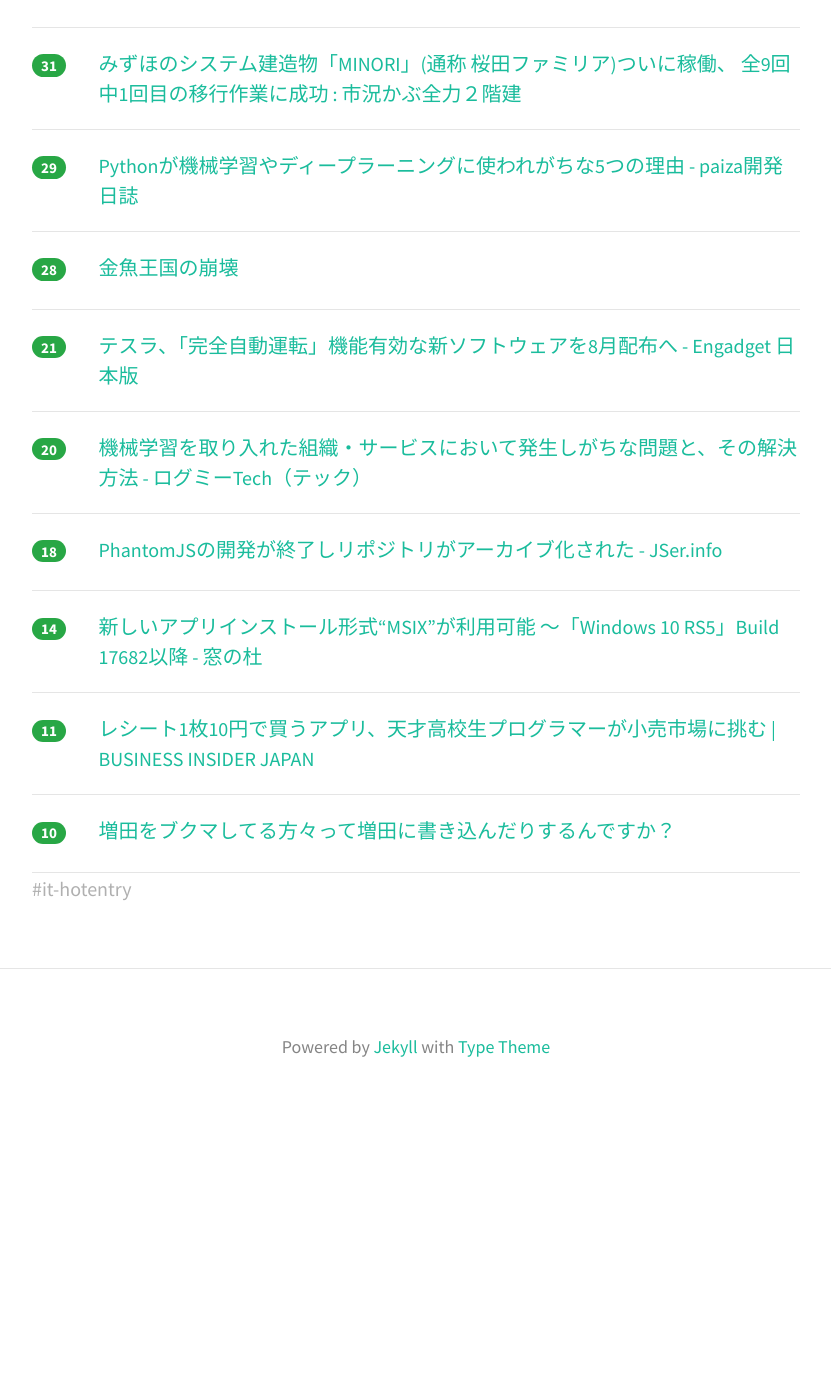
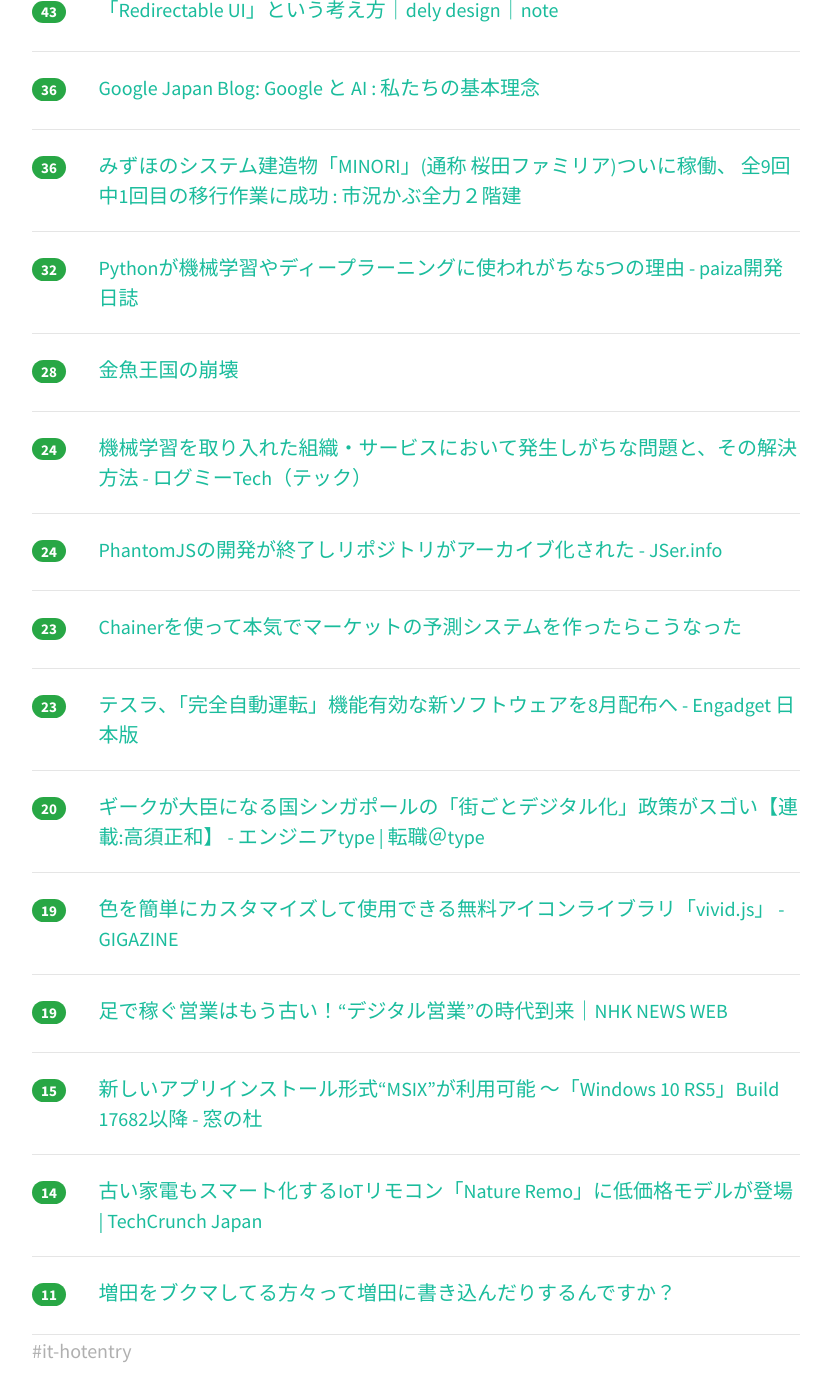
Before and after one commit to yatta47/hatena-matome-site, a Jekyll site: the page built from _posts/2018-06-12-hatena.md, in a window 1280 px wide and 1400 px high, scrolled down 861 px. Shown: the whole window, without its empty margins (224-1055 px from the left). Built offline with Jekyll 4.4.1, drawn with Linux system fonts in a browser that asks for light colours; nearby versions of some CDN libraries; before the commit the page ends 1985 px from its top, so only the background shows below that; some of the changed text lies outside the part shown.

Commit message:
Updated 2018-06-12

```diff
--- a/_posts/2018-06-12-hatena.md
+++ b/_posts/2018-06-12-hatena.md
@@ -1,48 +1,53 @@
 ---
 layout: post
 title:  "2018-06-12 はてぶIT"
-date:   2018-06-12 08:00:42
+date:   2018-06-12 09:02:05
 tags: [it-hotentry]
 ---
-15 件のデータあり
+20 件のデータあり
 
 <hr><div class="row">
-<div class="col-1"><span class="badge badge-pill badge-success h2">231</span></div>
+<div class="col-1"><span class="badge badge-pill badge-success h2">330</span></div>
 <div class="col-11"><a href='http://takagi-hiromitsu.jp/diary/20180610.html' target='_blank'>高木浩光＠自宅の日記 - 懸念されていた濫用がついに始まった刑法19章の2「不正指令電磁的記録に関する罪」</a></div>
 </div>
 <hr>
 <div class="row">
-<div class="col-1"><span class="badge badge-pill badge-success h2">61</span></div>
+<div class="col-1"><span class="badge badge-pill badge-success h2">115</span></div>
 <div class="col-11"><a href='https://www.infoq.com/jp/news/2018/06/microsoft-excel-js-functions' target='_blank'>Microsoft、Excelカスタム関数としてJavaScriptのサポートを発表</a></div>
 </div>
 <hr>
 <div class="row">
-<div class="col-1"><span class="badge badge-pill badge-success h2">40</span></div>
+<div class="col-1"><span class="badge badge-pill badge-success h2">57</span></div>
 <div class="col-11"><a href='https://dev.to/allanmacgregor/vim-is-the-perfect-ide-e80' target='_blank'>Vim Is The Perfect IDE</a></div>
 </div>
 <hr>
 <div class="row">
-<div class="col-1"><span class="badge badge-pill badge-success h2">38</span></div>
+<div class="col-1"><span class="badge badge-pill badge-success h2">55</span></div>
+<div class="col-11"><a href='https://www.businessinsider.jp/post-169009' target='_blank'>レシート1枚10円で買うアプリ、天才高校生プログラマーが小売市場に挑む | BUSINESS INSIDER JAPAN</a></div>
+</div>
+<hr>
+<div class="row">
+<div class="col-1"><span class="badge badge-pill badge-success h2">48</span></div>
 <div class="col-11"><a href='https://togetter.com/li/1236262' target='_blank'>「この世で一番怖いのは失うものが何も無い人」ひろゆきが10年前から唱えてきた『無敵の人』という存在 - Togetter</a></div>
 </div>
 <hr>
 <div class="row">
-<div class="col-1"><span class="badge badge-pill badge-success h2">36</span></div>
+<div class="col-1"><span class="badge badge-pill badge-success h2">43</span></div>
 <div class="col-11"><a href='https://note.mu/dely/n/n3c3cd1dd1ce8' target='_blank'>「Redirectable UI」という考え方｜dely design｜note</a></div>
 </div>
 <hr>
 <div class="row">
-<div class="col-1"><span class="badge badge-pill badge-success h2">35</span></div>
+<div class="col-1"><span class="badge badge-pill badge-success h2">36</span></div>
 <div class="col-11"><a href='https://japan.googleblog.com/2018/06/ai-principles.html' target='_blank'>Google Japan Blog: Google と AI : 私たちの基本理念</a></div>
 </div>
 <hr>
 <div class="row">
-<div class="col-1"><span class="badge badge-pill badge-success h2">31</span></div>
+<div class="col-1"><span class="badge badge-pill badge-success h2">36</span></div>
 <div class="col-11"><a href='http://kabumatome.doorblog.jp/archives/65920716.html' target='_blank'>みずほのシステム建造物「MINORI」(通称 桜田ファミリア)ついに稼働、 全9回中1回目の移行作業に成功 : 市況かぶ全力２階建</a></div>
 </div>
 <hr>
 <div class="row">
-<div class="col-1"><span class="badge badge-pill badge-success h2">29</span></div>
+<div class="col-1"><span class="badge badge-pill badge-success h2">32</span></div>
 <div class="col-11"><a href='https://paiza.hatenablog.com/entry/2018/06/11/Python%E3%81%8C%E6%A9%9F%E6%A2%B0%E5%AD%A6%E7%BF%92%E3%82%84%E3%83%87%E3%82%A3%E3%83%BC%E3%83%97%E3%83%A9%E3%83%BC%E3%83%8B%E3%83%B3%E3%82%B0%E3%81%AB%E4%BD%BF%E3%82%8F%E3%82%8C%E3%81%8C%E3%81%A1' target='_blank'>Pythonが機械学習やディープラーニングに使われがちな5つの理由 - paiza開発日誌</a></div>
 </div>
 <hr>
@@ -52,32 +57,52 @@ tags: [it-hotentry]
 </div>
 <hr>
 <div class="row">
-<div class="col-1"><span class="badge badge-pill badge-success h2">21</span></div>
+<div class="col-1"><span class="badge badge-pill badge-success h2">24</span></div>
+<div class="col-11"><a href='https://logmi.jp/293708' target='_blank'>機械学習を取り入れた組織・サービスにおいて発生しがちな問題と、その解決方法 - ログミーTech（テック）</a></div>
+</div>
+<hr>
+<div class="row">
+<div class="col-1"><span class="badge badge-pill badge-success h2">24</span></div>
+<div class="col-11"><a href='https://jser.info/2018/06/11/phantomjs-ended/' target='_blank'>PhantomJSの開発が終了しリポジトリがアーカイブ化された - JSer.info</a></div>
+</div>
+<hr>
+<div class="row">
+<div class="col-1"><span class="badge badge-pill badge-success h2">23</span></div>
+<div class="col-11"><a href='https://www.slideshare.net/gamella/chainer-101818811' target='_blank'>Chainerを使って本気でマーケットの予測システムを作ったらこうなった</a></div>
+</div>
+<hr>
+<div class="row">
+<div class="col-1"><span class="badge badge-pill badge-success h2">23</span></div>
 <div class="col-11"><a href='https://japanese.engadget.com/2018/06/11/8/' target='_blank'>テスラ、「完全自動運転」機能有効な新ソフトウェアを8月配布へ - Engadget 日本版</a></div>
 </div>
 <hr>
 <div class="row">
 <div class="col-1"><span class="badge badge-pill badge-success h2">20</span></div>
-<div class="col-11"><a href='https://logmi.jp/293708' target='_blank'>機械学習を取り入れた組織・サービスにおいて発生しがちな問題と、その解決方法 - ログミーTech（テック）</a></div>
+<div class="col-11"><a href='https://type.jp/et/feature/6289' target='_blank'>ギークが大臣になる国シンガポールの「街ごとデジタル化」政策がスゴい【連載:高須正和】 - エンジニアtype | 転職＠type</a></div>
 </div>
 <hr>
 <div class="row">
-<div class="col-1"><span class="badge badge-pill badge-success h2">18</span></div>
-<div class="col-11"><a href='https://jser.info/2018/06/11/phantomjs-ended/' target='_blank'>PhantomJSの開発が終了しリポジトリがアーカイブ化された - JSer.info</a></div>
+<div class="col-1"><span class="badge badge-pill badge-success h2">19</span></div>
+<div class="col-11"><a href='https://gigazine.net/news/20180611-vivid-js-icon/' target='_blank'>色を簡単にカスタマイズして使用できる無料アイコンライブラリ「vivid.js」 - GIGAZINE</a></div>
+</div>
+<hr>
+<div class="row">
+<div class="col-1"><span class="badge badge-pill badge-success h2">19</span></div>
+<div class="col-11"><a href='https://www3.nhk.or.jp/news/business_tokushu/2018_0611.html' target='_blank'>足で稼ぐ営業はもう古い！“デジタル営業”の時代到来｜NHK NEWS WEB</a></div>
+</div>
+<hr>
+<div class="row">
+<div class="col-1"><span class="badge badge-pill badge-success h2">15</span></div>
+<div class="col-11"><a href='https://forest.watch.impress.co.jp/docs/news/1126751.html' target='_blank'>新しいアプリインストール形式“MSIX”が利用可能 ～「Windows 10 RS5」Build 17682以降 - 窓の杜</a></div>
 </div>
 <hr>
 <div class="row">
 <div class="col-1"><span class="badge badge-pill badge-success h2">14</span></div>
-<div class="col-11"><a href='https://forest.watch.impress.co.jp/docs/news/1126751.html' target='_blank'>新しいアプリインストール形式“MSIX”が利用可能 ～「Windows 10 RS5」Build 17682以降 - 窓の杜</a></div>
+<div class="col-11"><a href='https://jp.techcrunch.com/2018/06/11/nature-remo-mini-released/' target='_blank'>古い家電もスマート化するIoTリモコン「Nature Remo」に低価格モデルが登場 | TechCrunch Japan</a></div>
 </div>
 <hr>
 <div class="row">
 <div class="col-1"><span class="badge badge-pill badge-success h2">11</span></div>
-<div class="col-11"><a href='https://www.businessinsider.jp/post-169009' target='_blank'>レシート1枚10円で買うアプリ、天才高校生プログラマーが小売市場に挑む | BUSINESS INSIDER JAPAN</a></div>
-</div>
-<hr>
-<div class="row">
-<div class="col-1"><span class="badge badge-pill badge-success h2">10</span></div>
 <div class="col-11"><a href='https://anond.hatelabo.jp/20180611181717' target='_blank'>増田をブクマしてる方々って増田に書き込んだりするんですか？</a></div>
 </div>
 <hr>
```
